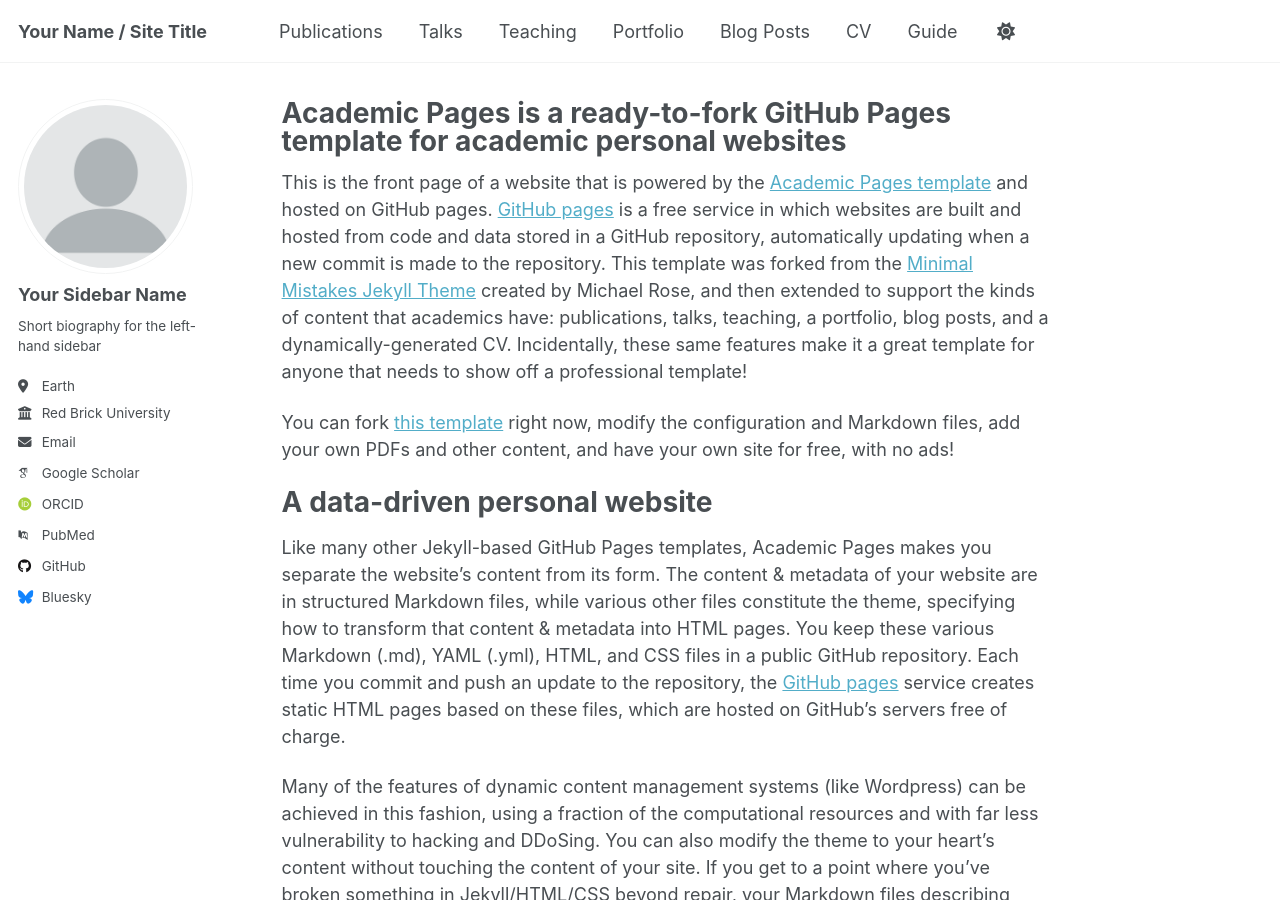
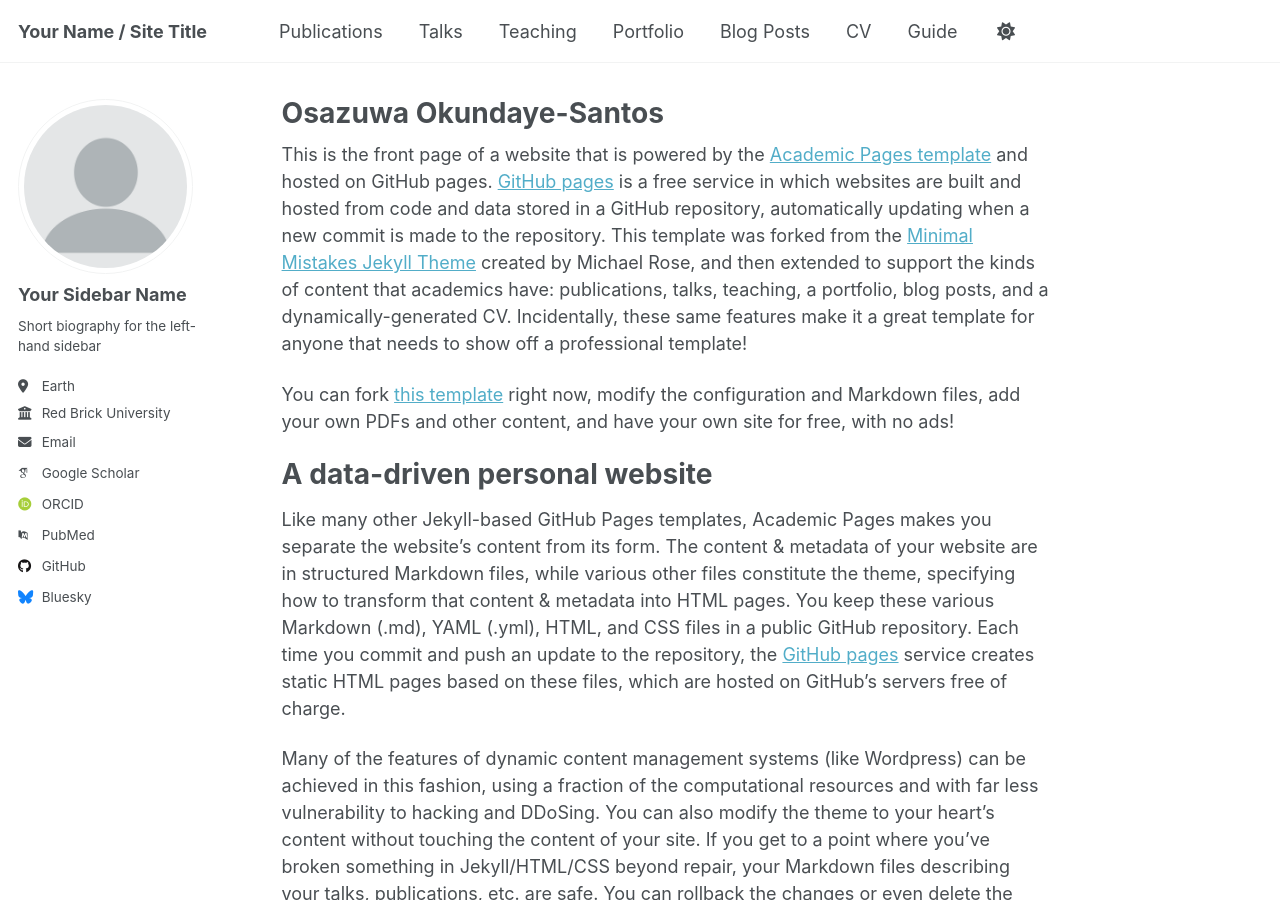
Before and after one commit to Awuzaso/awuzaso.github.io, a Jekyll site: the page built from _pages/about.md, in a window 1280 px wide and 900 px high. Built offline with Jekyll 4.4.1, drawn with Linux system fonts in a browser that asks for light colours; some web fonts are replaced; a script that is not in the unit is left out.

Commit message:
Update about.md

```diff
--- a/_pages/about.md
+++ b/_pages/about.md
@@ -1,6 +1,6 @@
 ---
 permalink: /
-title: "Academic Pages is a ready-to-fork GitHub Pages template for academic personal websites"
+title: "Osazuwa Okundaye-Santos"
 author_profile: true
 redirect_from:
   - /about/
```
